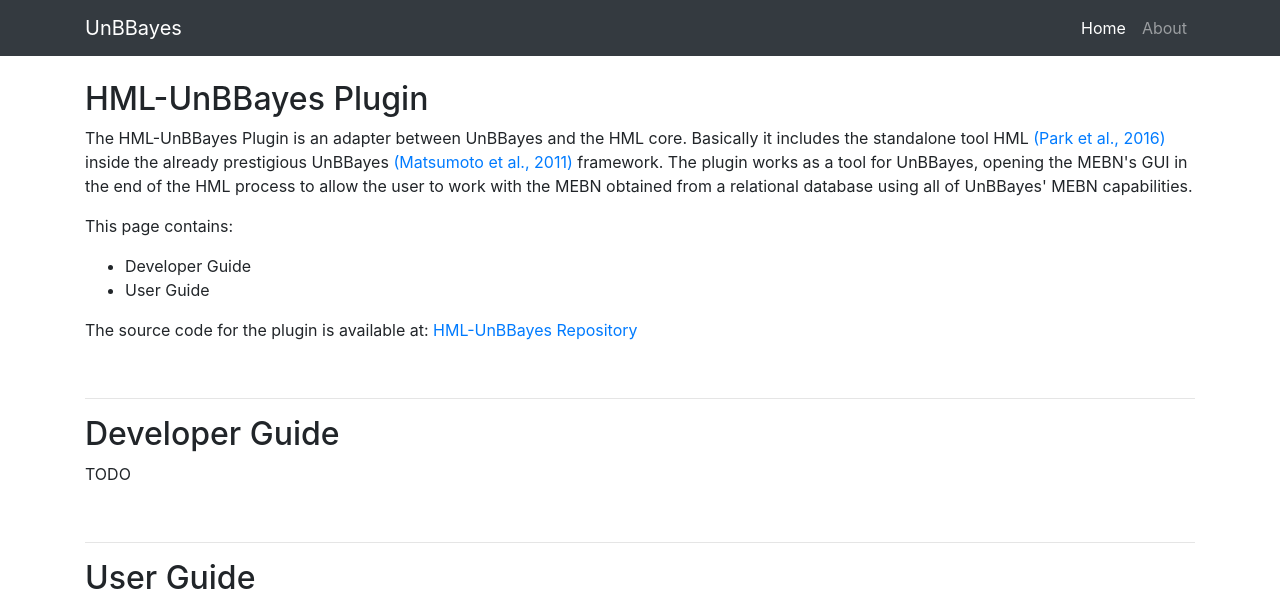
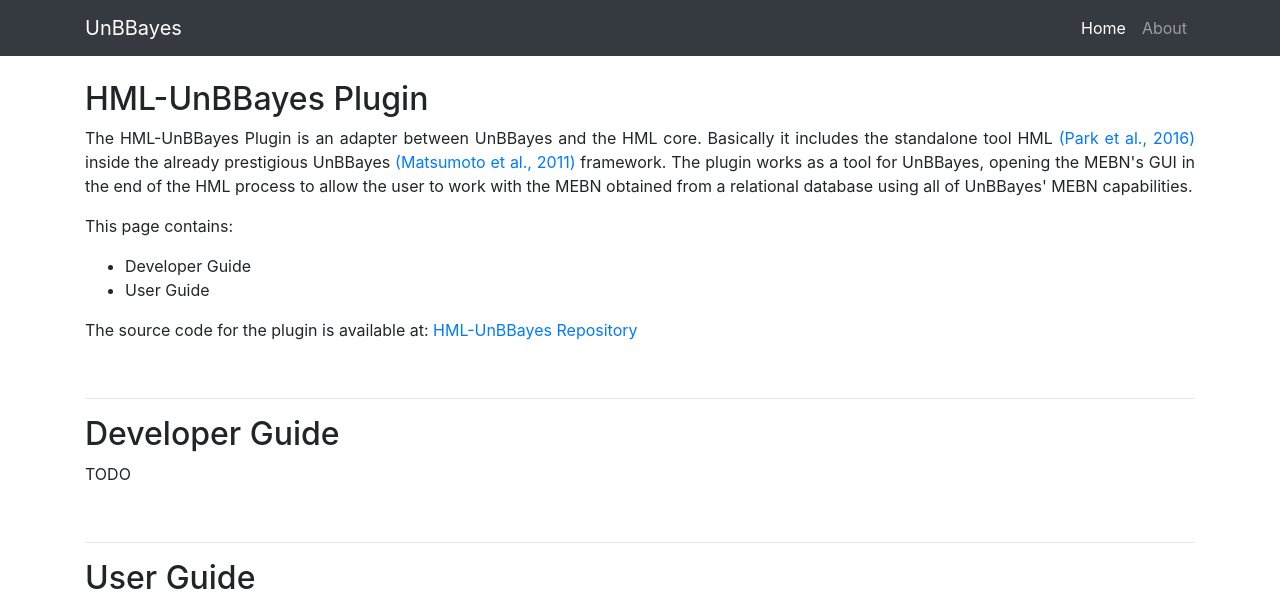
Before and after one commit to HML-UnBBayes/HML-UnBBayes.github.io, a website: page hml/index.html in a window 1280 px wide. Shown: the top 602 px of the page. Drawn offline with Linux system fonts and the light colour scheme; files that its build step writes are made by us from their sources; files whose address does not match are found by name.

Commit message:
Update index.html

```diff
--- a/hml/index.html
+++ b/hml/index.html
@@ -46,7 +46,7 @@
     <div class="container">
       <br/>
       <h2>HML-UnBBayes Plugin</h2>
-      <p>The HML-UnBBayes Plugin is an adapter between UnBBayes and the HML core. Basically it includes the standalone tool HML <a href="http://ieeexplore.ieee.org/document/7528144/">(Park et al., 2016)</a> inside the already prestigious UnBBayes <a href="http://citeseerx.ist.psu.edu/viewdoc/summary?doi=10.1.1.232.681">(Matsumoto et al., 2011)</a> framework. The plugin works as a tool for UnBBayes, opening the MEBN's GUI in the end of the HML process to allow the user to work with the MEBN obtained from a relational database using all of UnBBayes' MEBN capabilities.</p>
+      <p style="text-align: justify;">The HML-UnBBayes Plugin is an adapter between UnBBayes and the HML core. Basically it includes the standalone tool HML <a href="http://ieeexplore.ieee.org/document/7528144/">(Park et al., 2016)</a> inside the already prestigious UnBBayes <a href="http://citeseerx.ist.psu.edu/viewdoc/summary?doi=10.1.1.232.681">(Matsumoto et al., 2011)</a> framework. The plugin works as a tool for UnBBayes, opening the MEBN's GUI in the end of the HML process to allow the user to work with the MEBN obtained from a relational database using all of UnBBayes' MEBN capabilities.</p>
 
       <p>This page contains:</p>
       <ul>
@@ -64,10 +64,12 @@
       <h2>User Guide</h2>
 
       <p>To use the HML-UnBBayes plugin, the user starts by opening UnBBayes. After that, we proceed by clicking on the HMLP tool button, highlighted in red in the image below. </p>
-      <img class="img-fluid rounded" src="http://UnBBayes.github.io/userguide/UserGuide_01.png" alt=""><br/>
+      <img class="img-fluid rounded" src="http://UnBBayes.github.io/userguide/UserGuide_01.png" alt="">
+      <br/>
 
       <p>After clicking on the HMLP tool button, a wizard pops up, asking for database server credentials. The plugin expects a MySQL database server on localhost. Therefore, the user has to enter username and password for the MySQL server on the correspondent area on the wizard window, highlighted in red in the following image.</p>
-      <img class="img-fluid rounded" src="http://UnBBayes.github.io/userguide/UserGuide_02.png" alt=""><br/>
+      <img class="img-fluid rounded" src="http://UnBBayes.github.io/userguide/UserGuide_02.png" alt="">
+      <br/>
 
       <p>After successfully connecting to the MySQL server, the user has to select which database the tool should work on, by clicking in one of the database names listed under “Database” folder. After that, the user clicks on the “Select” button, highlighted in red on the image below.</p>
       <img class="img-fluid rounded" src="http://UnBBayes.github.io/userguide/UserGuide_03.png" alt=""><br/>
```
